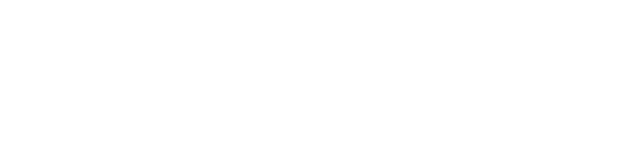
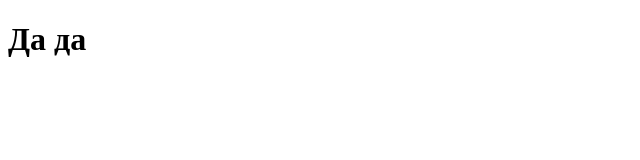
Before and after one commit to Spring194/xnh, a plain HTML site: page index.html in a window 1280 px wide. Shown: the whole page, without its empty margins (0-640 px from the left). Drawn offline with Linux system fonts and the light colour scheme.

Commit message:
add title

```diff
--- a/index.html
+++ b/index.html
@@ -7,6 +7,6 @@
     <title>Document</title>
 </head>
 <body>
-
+    <h1>Да да</h1>
 </body>
 </html>
```
